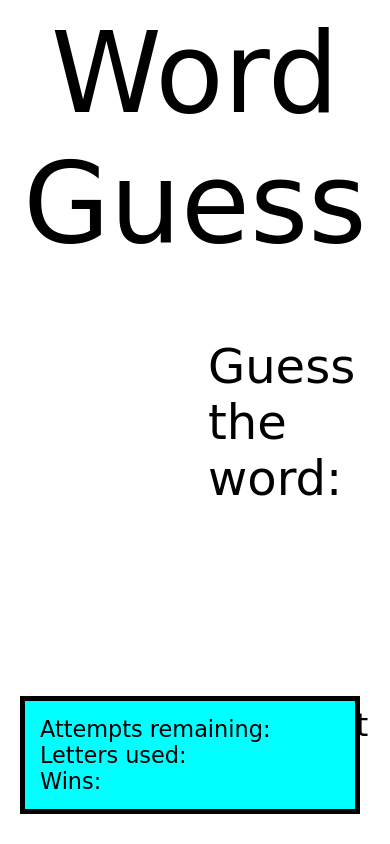
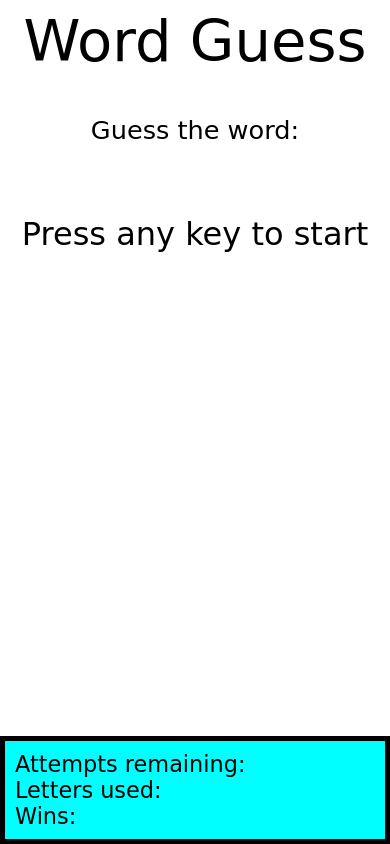
Before and after one commit to easternlai/wordguess, a plain HTML site: page index.html in a window 390 px wide. Drawn offline with Linux system fonts and the light colour scheme; a web font is replaced by a local one.

Commit message:
fixed responsiveness

```diff
--- a/assets/css/styles.css
+++ b/assets/css/styles.css
@@ -15,7 +15,7 @@ body {
 .guess-div{
     padding-left: 200px;
     padding-top: 50px;
-    margin-bottom: 200px;
+    margin-bottom: 150px;
     font-size: 1.5em;
 }
 
@@ -42,3 +42,26 @@ body {
 #hidden-word{
     font-size: 100px;
 }
+
+@media screen and (max-width: 768px){
+    .header {
+        font-size: 1.8em;
+    }
+
+    .guess-div{
+        padding: 20px 10px;
+        margin-bottom: 50px;
+        font-size: .8em;
+        text-align: center;
+    }
+    .score-wrapper{
+        box-sizing: border-box;
+        width: 100%;
+        bottom: 0px;
+        right: 0px;
+        padding: 10px;
+        font-size: .7em;
+
+    }
+
+}
```
